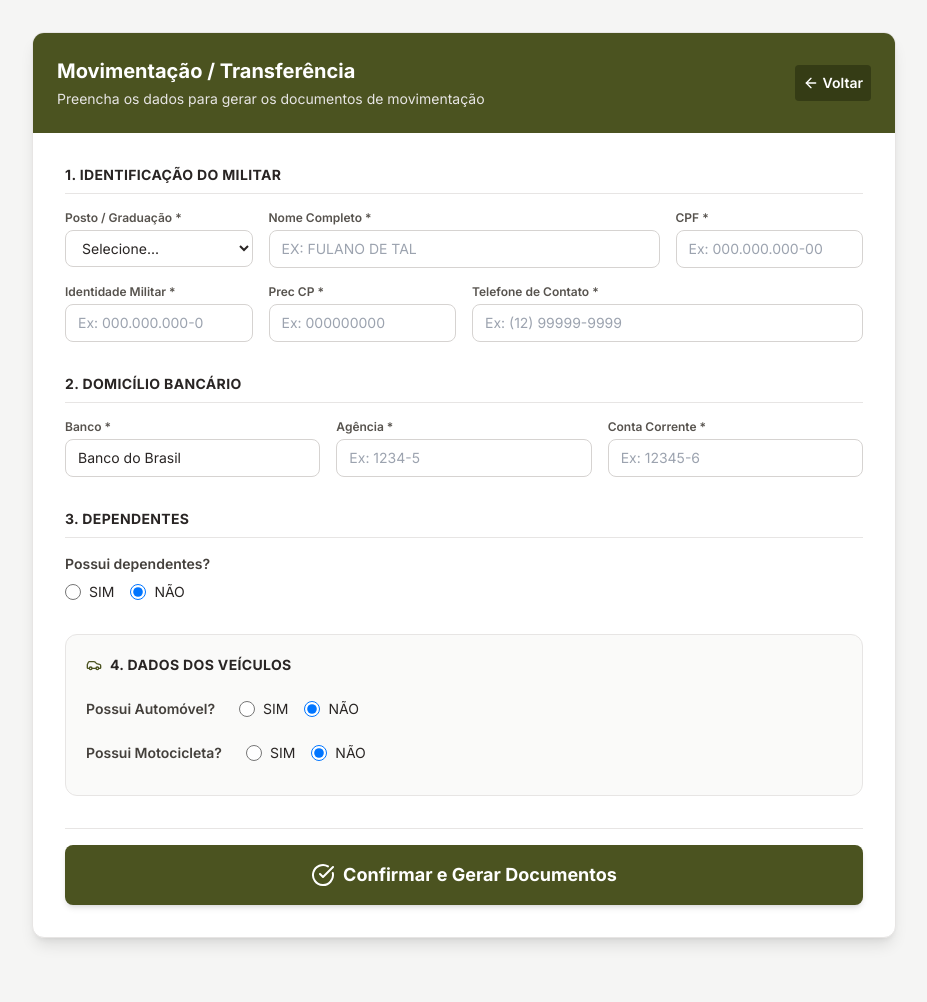
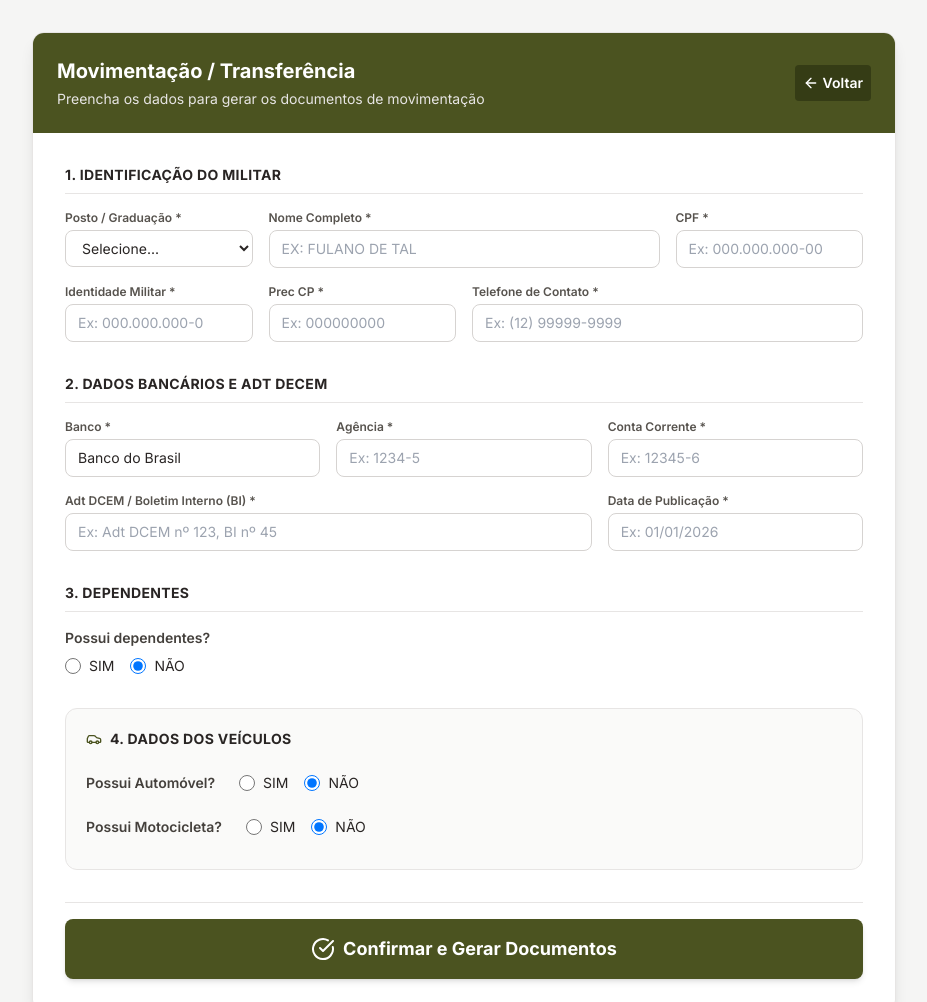
Before and after one commit to DiegoDCG89/sistema_de_criacao_de_documentos, a website with bundled scripts: page public/movimentacao.html in a window 1280 px wide. Shown: the top 1002 px of the page, without its empty margins (176-1103 px from the left). Before the commit the page ends 970 px from the top, so only its background shows below. Built offline with nearby package versions, Linux system fonts and the light colour scheme.

Commit message:
Update movimentacao.html

```diff
--- a/public/movimentacao.html
+++ b/public/movimentacao.html
@@ -86,9 +86,9 @@
           </div>
         </div>
 
-        <!-- 2. Banco -->
+        <!-- 2. Banco e Adt DCEM (Nova Caixa Solicitada) -->
         <div>
-          <h2 class="text-sm font-bold text-stone-800 border-b border-stone-200 pb-2 mb-4 uppercase tracking-wide">2. Domicílio Bancário</h2>
+          <h2 class="text-sm font-bold text-stone-800 border-b border-stone-200 pb-2 mb-4 uppercase tracking-wide">2. Dados Bancários e Adt DECEM</h2>
           <div class="grid grid-cols-1 sm:grid-cols-3 gap-4">
             <div>
               <label class="block text-xs font-semibold text-stone-600 mb-1">Banco *</label>
@@ -101,6 +101,14 @@
             <div>
               <label class="block text-xs font-semibold text-stone-600 mb-1">Conta Corrente *</label>
               <input type="text" id="conta" required placeholder="Ex: 12345-6" class="w-full border border-stone-300 rounded-lg px-3 py-2 text-sm focus:ring-2 focus:ring-[#4B5320] focus:outline-none">
+            </div>
+            <div class="sm:col-span-2">
+              <label class="block text-xs font-semibold text-stone-600 mb-1">Adt DCEM / Boletim Interno (BI) *</label>
+              <input type="text" id="bi" required placeholder="Ex: Adt DCEM nº 123, BI nº 45" class="w-full border border-stone-300 rounded-lg px-3 py-2 text-sm focus:ring-2 focus:ring-[#4B5320] focus:outline-none">
+            </div>
+            <div>
+              <label class="block text-xs font-semibold text-stone-600 mb-1">Data de Publicação *</label>
+              <input type="text" id="dataOcupacao" required placeholder="Ex: 01/01/2026" maxlength="10" class="w-full border border-stone-300 rounded-lg px-3 py-2 text-sm focus:ring-2 focus:ring-[#4B5320] focus:outline-none">
             </div>
           </div>
         </div>
@@ -141,7 +149,7 @@
             </div>
           </div>
 
-          <!-- Caixa de Inclusão de Dependentes (Só aparece se "Acompanham" = SIM) -->
+          <!-- Caixa de Inclusão de Dependentes -->
           <div id="caixa-inclusao-dependentes" class="hidden mt-6 pt-4 border-t border-stone-200">
             <div class="flex justify-between items-center mb-4">
               <span class="text-sm font-bold text-stone-700">Preencha os dados dos dependentes que o acompanharão:</span>
@@ -150,7 +158,7 @@
               </button>
             </div>
             <div id="lista-dependentes" class="space-y-3">
-              <!-- A lista será populada pelo JavaScript (gerador-movimentacao.js) -->
+              <!-- A lista será populada pelo JavaScript -->
             </div>
           </div>
         </div>
@@ -261,7 +269,6 @@
   </div>
 
   <script>
-    // Gerencia a exibição dos blocos de dependentes com base na escolha
     function toggleDependentes(opcao) {
       const blocoAcompanhantes = document.getElementById('bloco-acompanhantes');
       const inputAcompanhamSim = document.querySelector('input[name="opt_acompanham"][value="sim"]');
@@ -276,12 +283,11 @@
         }
       } else {
         blocoAcompanhantes.classList.add('hidden');
-        inputAcompanhamNao.checked = true; // Reseta por segurança
+        inputAcompanhamNao.checked = true;
         toggleListaDep('nao');
       }
     }
 
-    // Exibe ou oculta a caixa de inserção e botão adicionar
     function toggleListaDep(opcao) {
       const caixaInclusao = document.getElementById('caixa-inclusao-dependentes');
       if (opcao === 'sim') {
```
